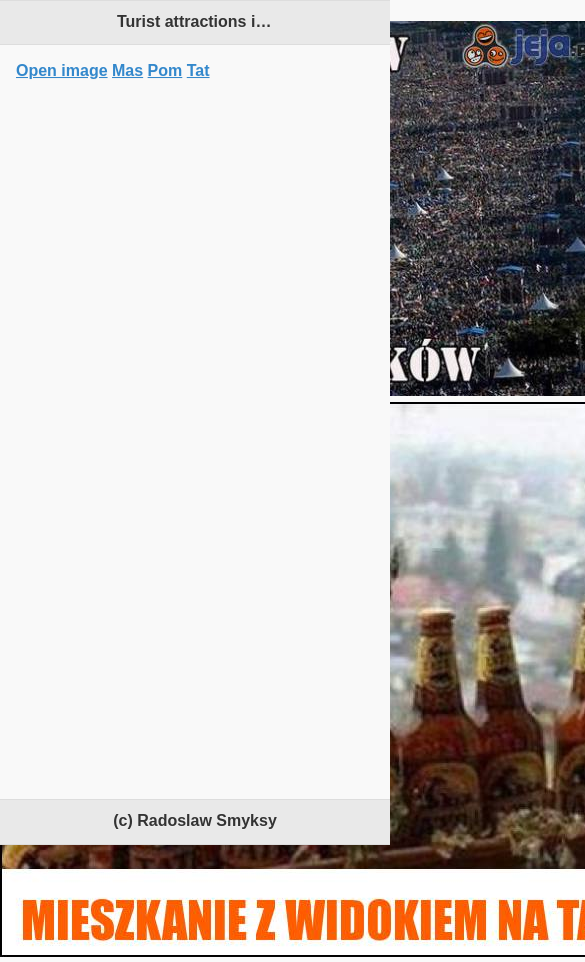
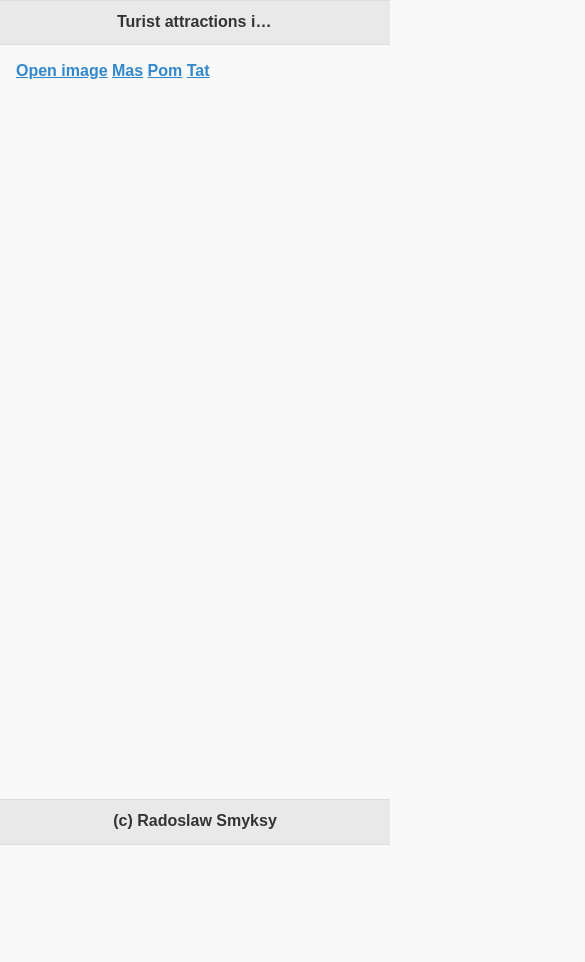
Before and after one commit to Radekl2/TurAt, a plain HTML site: page www/index.html in a window 390 px wide. Shown: the top 962 px of the page, 585 px wide, since content can reach past the window. After the commit the page ends 844 px from the top, so only its background shows below. Drawn offline with Linux system fonts and the light colour scheme; some packages are replaced by stand-ins of ours.

Commit message:
bug fixes

```diff
--- a/www/index.html
+++ b/www/index.html
@@ -30,7 +30,6 @@
 		<div data-role="popup" id="pic" data-overlay-theme="b" data-theme="b" data-corners="false">
 			<img class="popphoto" src="">
 		</div>
-		<img class="popphoto" src="img/pom.png">
-		<img class="popphoto" src="img/tat.png">
+
 	</body>
 </html>
```
